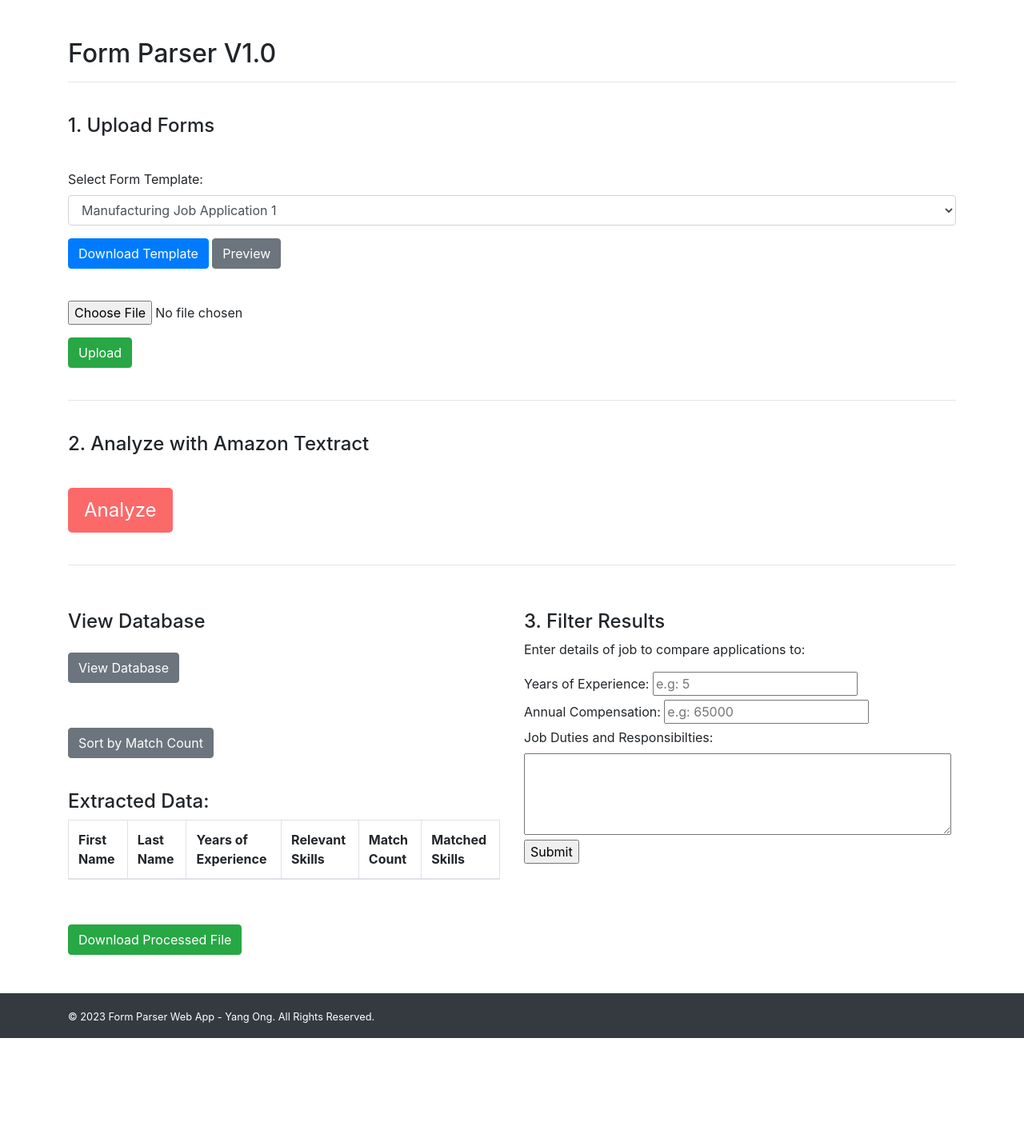
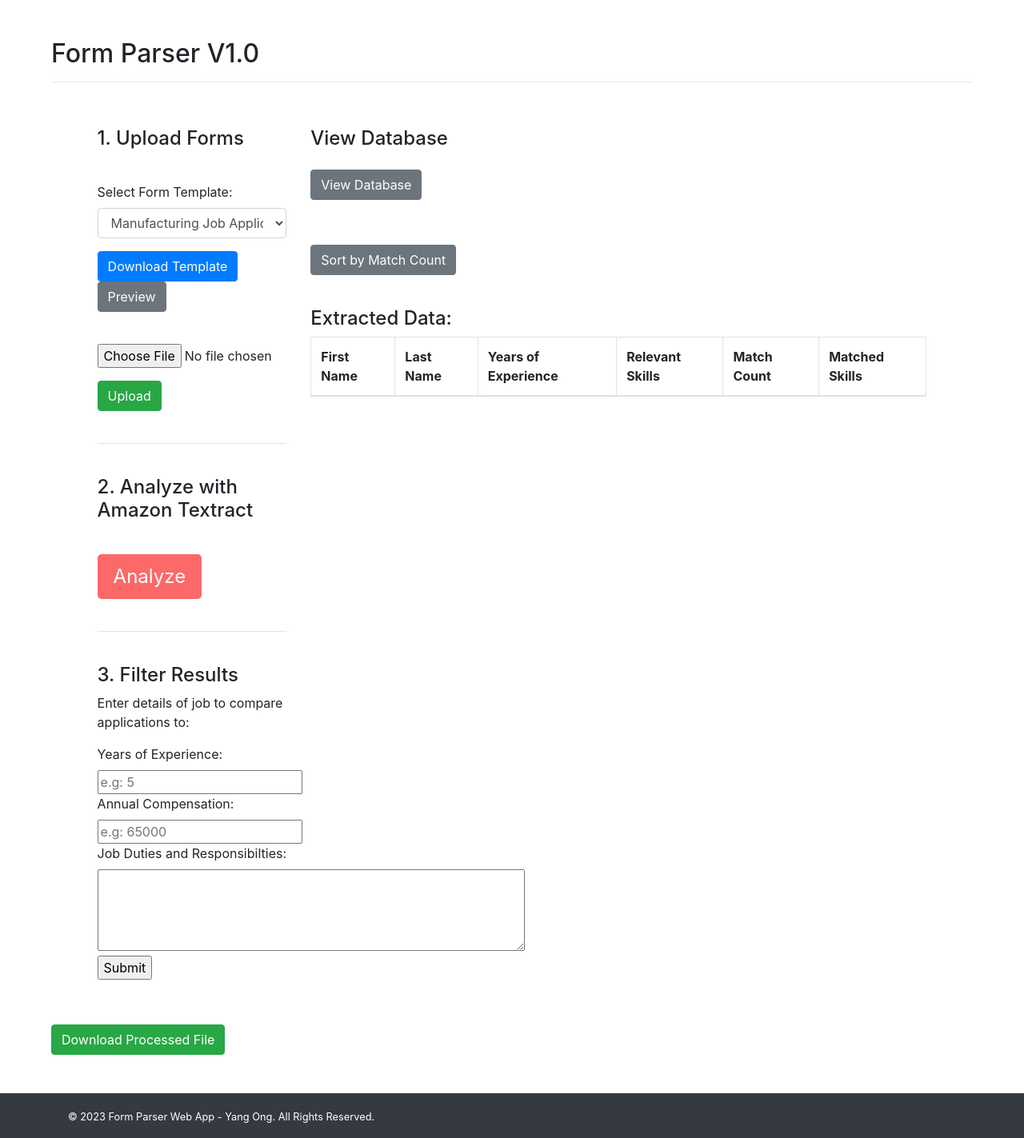
Before and after one commit to yangong17/FormParser, a Flask app: page / in a window 1280 px wide. Shown: the part 56-1479 px from the top of the page at 80% size. Before the commit the page ends 1354 px from the top, so only its background shows below. Run offline with Flask 3, Linux system fonts and the light colour scheme; lists and menus that the app fills with data are empty; some libraries are stand-ins or nearby versions.

Commit message:
updated CSS formatting

```diff
--- a/templates/index.html
+++ b/templates/index.html
@@ -9,6 +9,14 @@
 <hr>
 <!-- ============================================================================================================================================== -->
 
+<div class="container-fluid padded">
+    <div class="row">
+        <!-- Left Column -->
+        <div class="col-md-3">
+            <!-- Upload Section -->
+
+            <div class="mb-4">
+                <!-- Your Upload Form/Content Here -->
                 <!-- Upload Forms -->
                 <form action="/upload" style="margin-top: 40px; margin-bottom: 40px;" method="post" enctype="multipart/form-data" onsubmit="return confirmUpload()">
 
@@ -57,9 +65,14 @@
                 </script>
                 {% endif %}
 
+            </div>
+
             <hr>
             <!-- ============================================================================================================================================== -->
 
+            <!-- Execute/Analyze Section -->
+            <div>
+                <!-- Your Execute Form/Content Here -->
                 <form action="/execute" style="margin-top: 40px; margin-bottom: 40px;" method="post" enctype="multipart/form-data">
 
                     <h4 style="margin-top: 40px; margin-bottom: 40px;">2. Analyze with Amazon Textract</h4>
@@ -73,44 +86,13 @@
                 {% if executemsg %}
                 <p class="alert alert-success mt-3">{{ executemsg }}</p>
                 {% endif %}
+            </div>
 
             <hr>
             <!-- ============================================================================================================================================== -->
 
-<div class="row">
-
-    <!-- Review Data -->
-    <div class="col-md-6">
-        <form action="/analyze" style="margin-top: 40px; margin-bottom: 40px;" method="post" enctype="multipart/form-data">
-            <h4>View Database</h4>
-            <!-- Button to view database data -->
-            <button id="analyzeBtn" type="button" class="btn btn-secondary mt-3">View Database</button>
-        </form>
-
-        <button id="sortBtn" type="button" class="btn btn-secondary mt-3">Sort by Match Count</button>
-
-        <!-- Placeholder for the extracted data table -->
-        <div id="dataTableContainer" style="margin-top: 40px; margin-bottom: 40px;">
-            <h4>Extracted Data:</h4>
-            <table class="table table-bordered" id="extractedDataTable">
-                <thead>
-                    <tr>
-                        <th>First Name</th>
-                        <th>Last Name</th>
-                        <th>Years of Experience</th>
-                        <th>Relevant Skills</th>
-                        <th>Match Count</th>
-                        <th>Matched Skills</th>
-                    </tr>
-                </thead>
-                <tbody>
-                </tbody>
-            </table>
-        </div>
-    </div>
-
-    <!-- Filter Results -->
-    <div class="col-md-6">
+            <!-- Filter Section -->
+            <div>
                 <form action="/filter" style="margin-top: 40px; margin-bottom: 40px;" method="post">
                     <h4>3. Filter Results</h4>
                     <p>Enter details of job to compare applications to:</p>
@@ -143,6 +125,37 @@
             </div>
         </div>
 
+        <!-- Right Column -->
+        <div class="col-md-9">
+            <!-- Database Section -->
+            <div>
+                <!-- Your Database Table/Content Here -->
+                <form action="/analyze" style="margin-top: 40px; margin-bottom: 40px;" method="post" enctype="multipart/form-data">
+                    <h4>View Database</h4>
+                    <!-- Button to view database data -->
+                    <button id="analyzeBtn" type="button" class="btn btn-secondary mt-3">View Database</button>
+                </form>
+
+                <button id="sortBtn" type="button" class="btn btn-secondary mt-3">Sort by Match Count</button>
+
+                <!-- Placeholder for the extracted data table -->
+                <div id="dataTableContainer" style="margin-top: 40px; margin-bottom: 40px;">
+                    <h4>Extracted Data:</h4>
+                    <table class="table table-bordered" id="extractedDataTable">
+                        <thead>
+                            <tr>
+                                <th>First Name</th>
+                                <th>Last Name</th>
+                                <th>Years of Experience</th>
+                                <th>Relevant Skills</th>
+                                <th>Match Count</th>
+                                <th>Matched Skills</th>
+                            </tr>
+                        </thead>
+                        <tbody>
+                        </tbody>
+                    </table>
+                </div>
                 <script>
                     $(document).ready(function(){
                         let currentData = [];  // Store the retrieved data for sorting
@@ -196,6 +209,12 @@
                     });
                 </script>
 
+            </div>
+        </div>
+    </div>
+</div>
+
+
 
 <!-- Download File Button -->
 <div class="mt-3">
--- a/templates/layout.html
+++ b/templates/layout.html
@@ -29,24 +29,13 @@
         #executeBtn:hover {
             background-color: #FF5050 !important;
         }
-    </style>
 
-    <style>
-        .spinner {
-            border: 4px solid rgba(0, 0, 0, 0.1);
-            width: 40px;
-            height: 40px;
-            border-radius: 50%;
-            border-left: 4px solid #333;
-            animation: spin 1s linear infinite;
+        .container-fluid.padded {
+            padding-left: 5%;   /* Adjust as needed */
+            padding-right: 5%;  /* Adjust as needed */
         }
 
-        @keyframes spin {
-            0% { transform: rotate(0deg); }
-            100% { transform: rotate(360deg); }
-        }
     </style>
-
 
 
     <title>Form Parser Web App</title>
@@ -71,7 +60,7 @@
     </nav>
 
     <!-- Main content -->
-    <div class="container mt-5">
+    <div class="container-fluid mt-5 padded">
         {% block content %}
         <!-- Content from child templates will go here -->
         {% endblock %}
```
Lines whose indentation alone changed are shown as unchanged.
